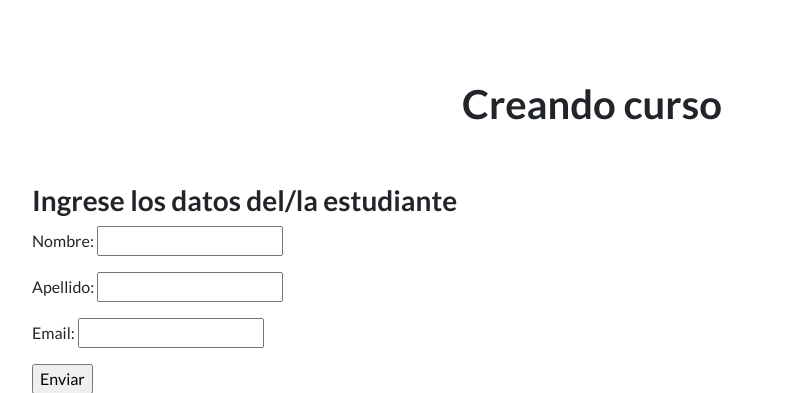
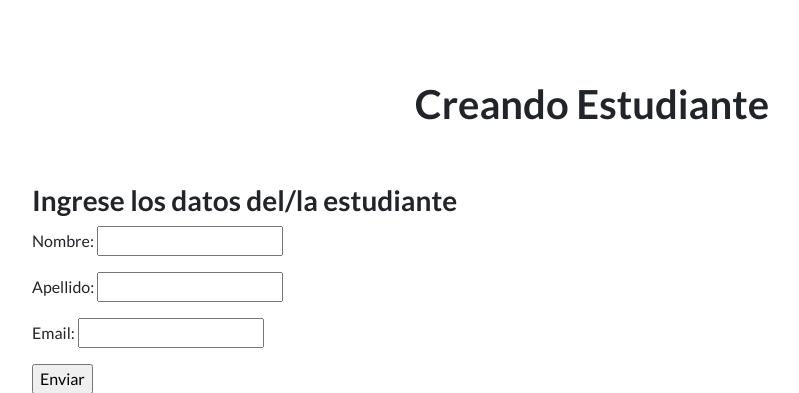
Before and after one commit to LucianoLezana/Entrega1_Seigneur_Lezana, a Django app: page /app_project_coder/crear_estudiante/ in a window 1280 px wide. Shown: the part 66-459 px from the top of the page, without its empty margins (48-847 px from the left). Run offline with Django 4.2, Linux system fonts and the light colour scheme; parts of the project's set-up code (start-up, migrations or seed data) failed here and were passed over; some libraries are stand-ins or nearby versions.

Commit message:
edit templates

```diff
--- a/app_project_coder/templates/app_project_coder/crear_estudiante.html
+++ b/app_project_coder/templates/app_project_coder/crear_estudiante.html
@@ -3,7 +3,7 @@
 {%load static%}
 
 {%block contenido_base%}
-<center><h1>Creando curso</h1></center>
+<center><h1>Creando Estudiante</h1></center>
 <br>
 <br>
 <h3>Ingrese los datos del/la estudiante</h3>
```
